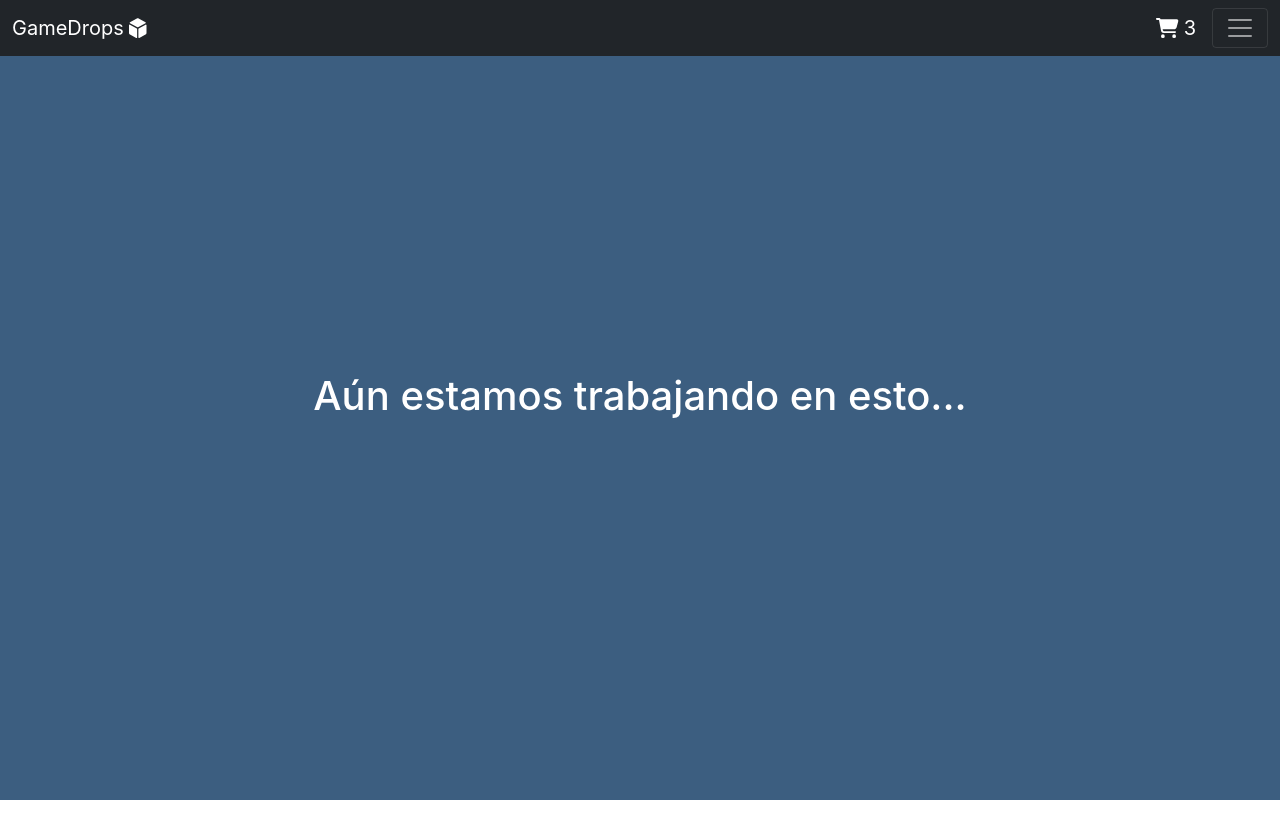
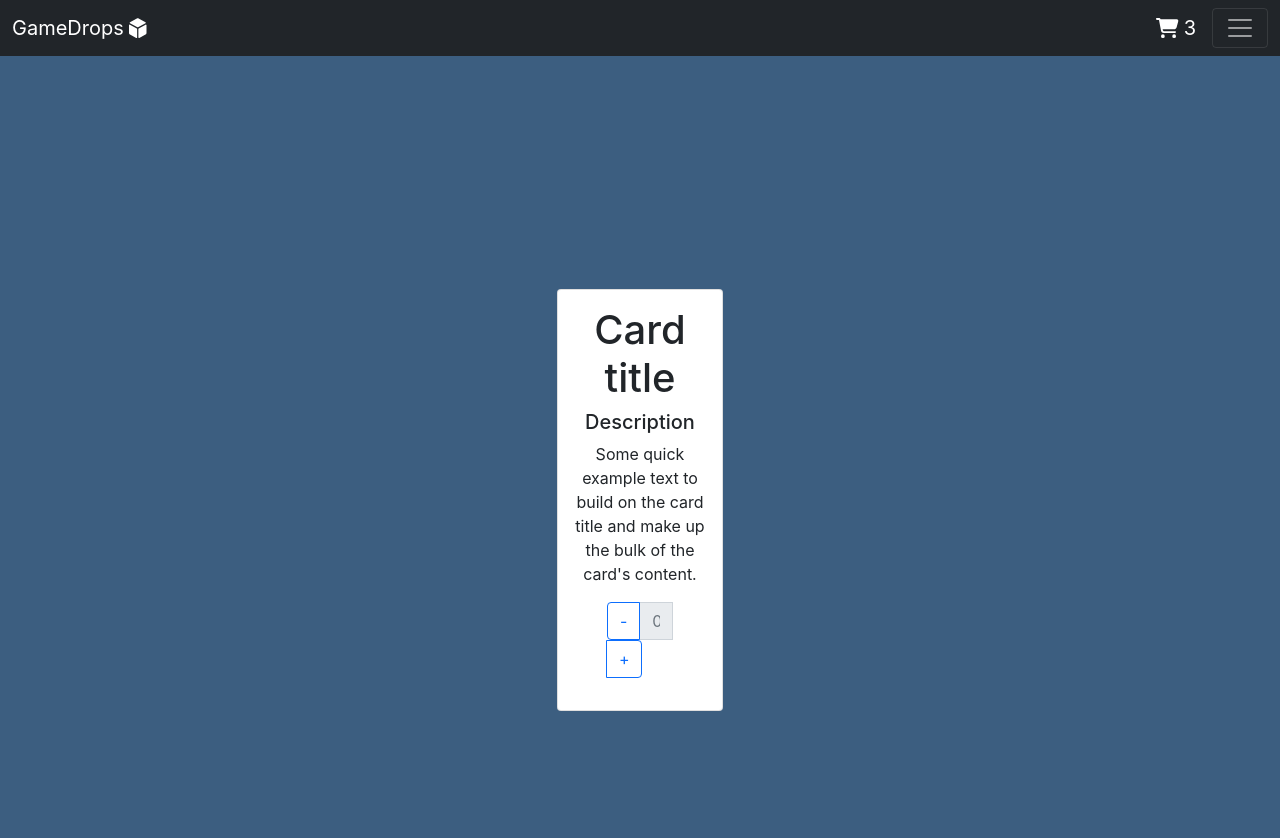
Before and after one commit to leontelletxea/reactjs_leon_tellechea, a React (Create React App) app: page / in a window 1280 px wide. Shown: the top 838 px of the page. Before the commit the page ends 800 px from the top, so only its background shows below. Built offline with nearby package versions, Linux system fonts and the light colour scheme; the HTML template or start-up script is replaced by a standard one.

Commit message:
contador

```diff
--- a/src/App.js
+++ b/src/App.js
@@ -2,12 +2,14 @@ import logo from './logo.svg';
 import './App.css';
 import NavBar from './components/NavBar';
 import ItemListContainer from './components/ItemListContainer/ItemListContainer';
+import ItemCount from './components/ItemCount/ItemCount';
+import ItemCard from './components/ItemCard/ItemCard';
 
 function App() {
   return (
     <div className="App">
       <NavBar/>
-      <ItemListContainer greetings='Aún estamos trabajando en esto...'/>
+      <ItemListContainer greetings='Aún estamos trabajando en esto...' card={<ItemCard contador={<ItemCount/>}/>}/>
     </div>
   );
 }
--- /dev/null
+++ b/src/components/ItemCard/ItemCard.css
@@ -0,0 +1,9 @@
+.contador{
+    width: 50%;
+    margin-left: auto;
+    margin-right: auto;
+}
+
+.card{
+    width: 13%;
+}
--- /dev/null
+++ b/src/components/ItemCard/ItemCard.js
@@ -0,0 +1,18 @@
+import { getActiveElement } from '@testing-library/user-event/dist/utils'
+import React from 'react'
+import './ItemCard.css'
+
+const ItemCard = (props) => {
+  return (
+    <div class="card d-flex">
+    <div class="card-body">
+      <h1 class="card-title text-dark">Card title</h1>
+      <h5 class="card-title text-dark">Description</h5>
+      <p class="card-text text-dark">Some quick example text to build on the card title and make up the bulk of the card's content.</p>
+      <div class="contador">{props.contador}</div>
+    </div>
+    </div>
+  )
+}
+
+export default ItemCard
--- /dev/null
+++ b/src/components/ItemCount/ItemCount.js
@@ -0,0 +1,13 @@
+import React from 'react'
+
+const ItemCount = () => {
+  return (
+  <div class="input-group mb-3">
+    <button class="btn btn-outline-primary" type="button" id="button-addon2">-</button>
+    <input type="text" class="form-control text-center" placeholder="0" aria-describedby="button-addon2" readOnly="true"/>
+    <button class="btn btn-outline-primary" type="button" id="button-addon2">+</button>
+  </div>
+  )
+}
+
+export default ItemCount
--- a/src/components/ItemListContainer/ItemListContainer.css
+++ b/src/components/ItemListContainer/ItemListContainer.css
@@ -1,4 +1,4 @@
 .contenedor{
-    height: 800px;
+    height: 1000px;
     background-color: #3C5E80;
 }
--- a/src/components/ItemListContainer/ItemListContainer.js
+++ b/src/components/ItemListContainer/ItemListContainer.js
@@ -4,7 +4,7 @@ import './ItemListContainer.css'
 const ItemListContainer = (props) => {
   return (
     <div class='contenedor d-flex justify-content-center align-items-center text-white'>
-        <h1>{props.greetings}</h1>
+      {props.card}
     </div>
   )
 }
```
Also changed, not shown: src/components/ItemCard/gta.jpg (added), src/components/NavBar/NavBar.jsx (deleted).
